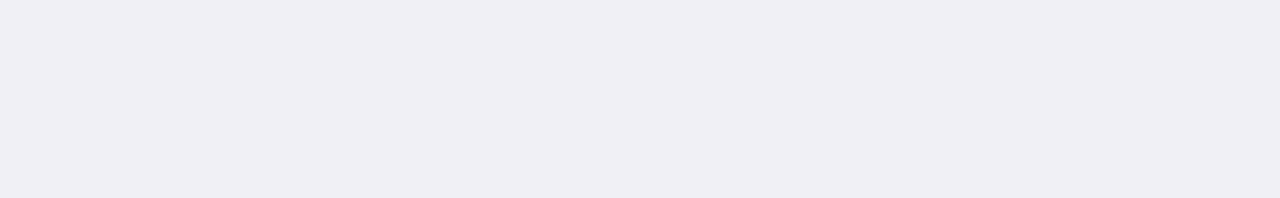
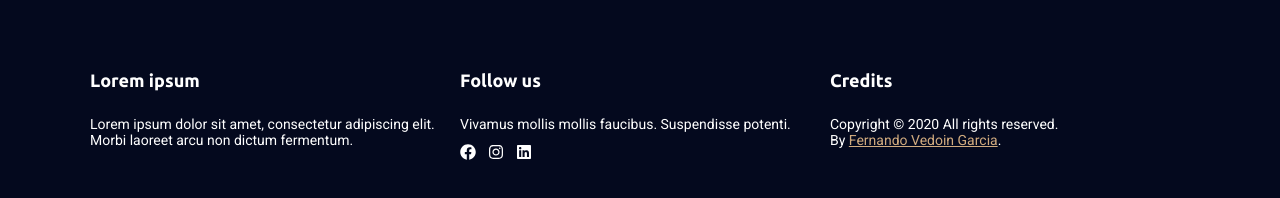
Before and after one commit to fvedoin/landing-pages, a React (Create React App) app in the folder bakery/: page / in a window 1280 px wide. Shown: the part 2612-2810 px from the top of the page. Before the commit the page ends 2562 px from the top, so only its background shows below. Built offline with nearby package versions, Linux system fonts and the light colour scheme; the HTML template or start-up script is replaced by a standard one.

Commit message:
Footer section added.

```diff
--- /dev/null
+++ b/bakery/src/components/Footer/indes.jsx
@@ -0,0 +1,44 @@
+import React from 'react';
+import {FaFacebook, FaInstagram, FaLinkedin} from 'react-icons/fa';
+
+import './styles.css';
+
+import aboutImg from '../../assets/about-img.png';
+
+const Footer = () => {
+    return (
+        <section className="footer-area">
+            <div class="container">
+                <div>
+                    <div class="single-footer-widget">
+                        <h6>Lorem ipsum</h6>
+                        <p>
+                            Lorem ipsum dolor sit amet, consectetur adipiscing elit. Morbi laoreet arcu non dictum fermentum.
+                        </p>
+                    </div>
+                </div>
+                <div class="social-widget">
+                    <div class="single-footer-widget">
+                        <h6>Follow us</h6>
+                        <p>Vivamus mollis mollis faucibus. Suspendisse potenti.</p>
+                        <div class="footer-social">
+                            <a href="#"><FaFacebook /></a>
+                            <a href="#"><FaInstagram /></a>
+                            <a href="#"><FaLinkedin /></a>
+                        </div>
+                    </div>
+                </div>
+                <div>
+                    <h6>Credits</h6>
+                    <p>
+                        Copyright &copy; {new Date().getFullYear()} All rights reserved.
+                        <br />
+                        <span class="footer-text">By <a href="https://github.com/fvgarcia">Fernando Vedoin Garcia</a>.</span>
+                    </p>
+                </div>
+            </div>
+        </section>
+    );
+}
+
+export default Footer;
--- /dev/null
+++ b/bakery/src/components/Footer/styles.css
@@ -0,0 +1,47 @@
+.footer-area {
+    background: #04091e;
+    padding: 120px 0;
+    display: flex;
+    justify-content: center;
+}
+
+.footer-area .container {
+    width: 1100px;
+    display: grid;
+    grid-auto-rows: auto;
+    grid-template-columns: 1fr 1fr 1fr;
+    gap: 10px;
+}
+
+.footer-area p {
+    color: #fff;
+    font-size: 14px;
+}
+
+.footer-area h6 {
+    margin-bottom: 25px;
+    font-weight: 600;
+    font-size: 18px;
+    color: #fff;
+}
+
+.footer-social {
+    padding-top: 12px;
+}
+
+.footer-area a {
+    color: #d1ab7f;
+}
+
+.footer-social a{
+    color: #fff;
+    padding-right: 12px;
+    -webkit-transition: all 0.3s ease 0s;
+    -moz-transition: all 0.3s ease 0s;
+    -o-transition: all 0.3s ease 0s;
+    transition: all 0.3s ease 0s;
+}
+
+.footer-social a:hover{
+    color: #d1ab7f;
+}
--- a/bakery/src/pages/Home/index.tsx
+++ b/bakery/src/pages/Home/index.tsx
@@ -5,6 +5,7 @@ import './styles.css';
 import About from '../../components/About';
 import Categories from '../../components/Categories';
 import Local from '../../components/Local';
+import Footer from '../../components/Footer/indes';
 
 const Home = () => {
     return (
@@ -30,6 +31,7 @@ const Home = () => {
 			<About />
 			<Categories />
 			<Local />
+			<Footer />
         </>
     );
 };
```
